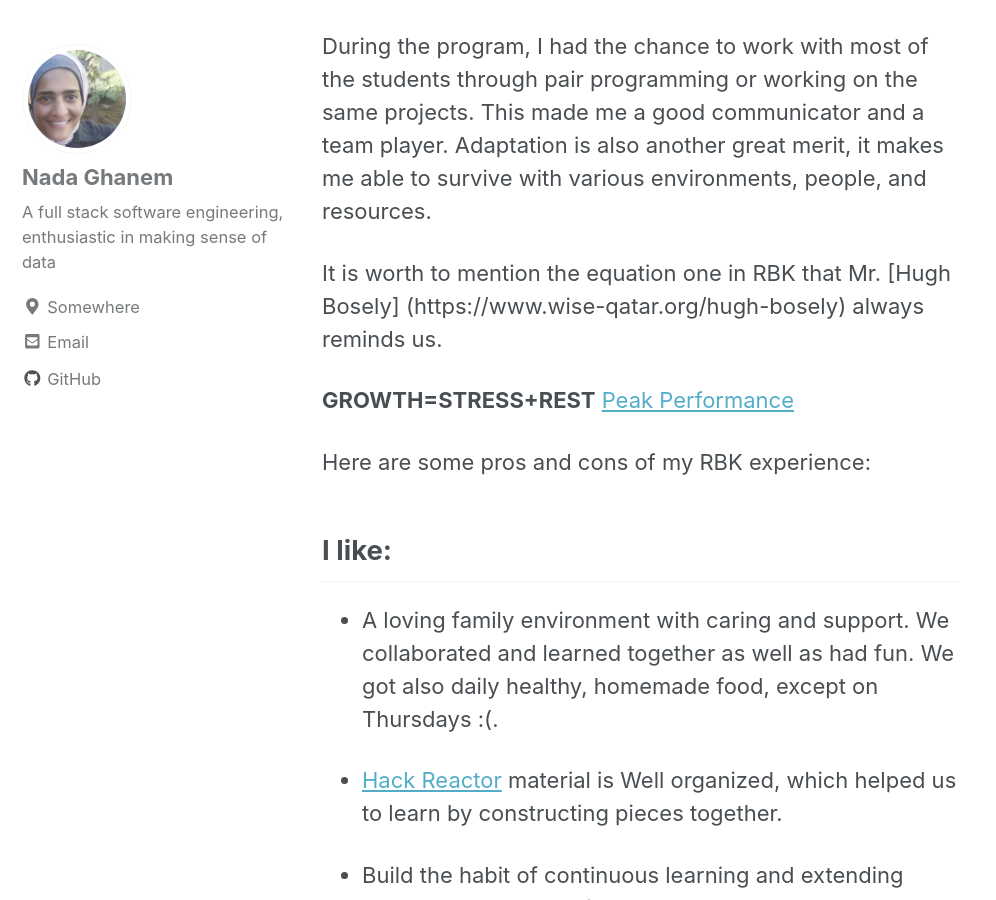
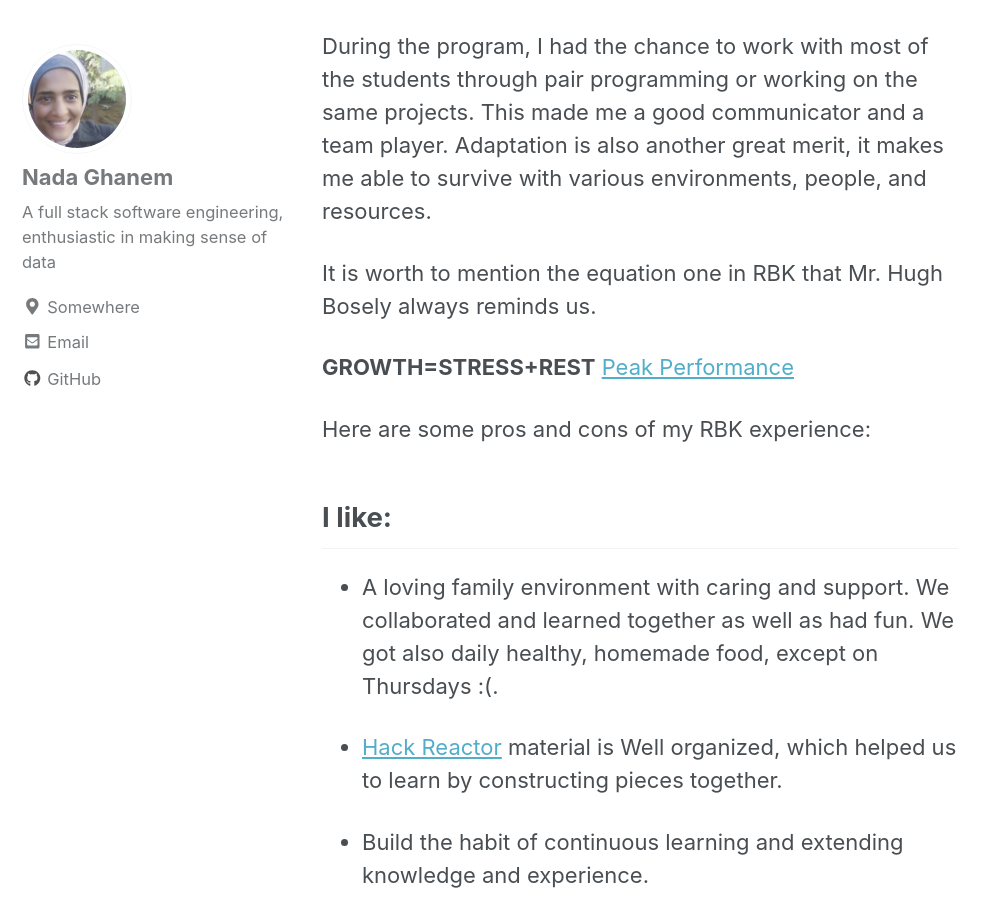
Before and after one commit to nadaa/nadaa.github.io, a Jekyll site: the page built from _posts/2018-07-17-rbk.markdown, in a window 1280 px wide and 900 px high, scrolled down 1530 px. Shown: the whole window, without its empty margins (0-996 px from the left). Built offline with Jekyll 4.4.1, drawn with Linux system fonts in a browser that asks for light colours; nearby versions of some CDN libraries; part of the change alters nothing that is shown.

Commit message:
small edit

```diff
--- a/_posts/2018-07-17-rbk.markdown
+++ b/_posts/2018-07-17-rbk.markdown
@@ -24,7 +24,7 @@ I didn’t just got improved technically, RBK developed my self awareness, makin
 
 During the program, I had the chance to work with most of the students through pair programming or working on the same projects. This made me a good communicator and a team player. Adaptation is also another great merit, it makes me able to survive with various environments, people, and resources.
 
-It is worth to mention the equation one in RBK that Mr. [Hugh Bosely] (https://www.wise-qatar.org/hugh-bosely) always reminds us.
+It is worth to mention the equation one in RBK that Mr. Hugh Bosely always reminds us.
 
 **GROWTH=STRESS+REST**            [Peak Performance](https://www.amazon.com/Peak-Performance-Elevate-Burnout-Science/dp/162336793X)
 
```
